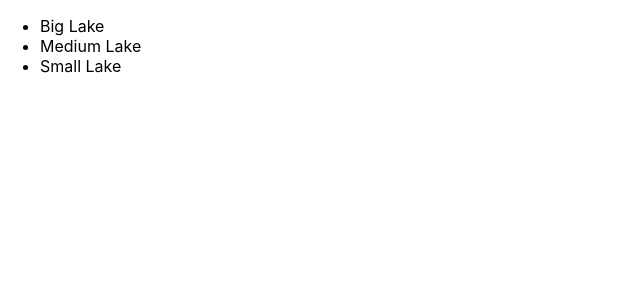
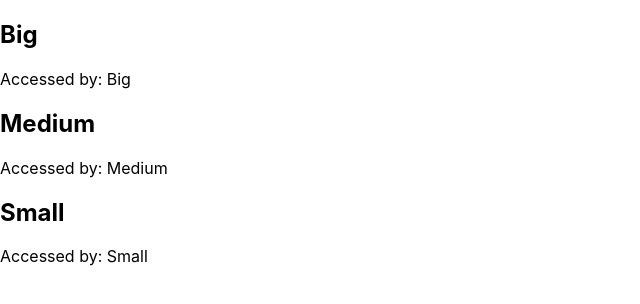
Before and after one commit to monikaite/Lake-or-Ski-Resort-Using-React, a React (Create React App) app: page / in a window 1280 px wide. Shown: the top 304 px of the page, without its empty margins (0-640 px from the left). Built offline with nearby package versions, Linux system fonts and the light colour scheme.

Commit message:
Rendering a List of Objects

```diff
--- a/src/index.js
+++ b/src/index.js
@@ -2,13 +2,20 @@ import React from 'react';
 import ReactDOM from 'react-dom';
 import './index.css';
 
-const lakeList = ["Big Lake", "Medium Lake", "Small Lake"];
+const lakeList = [
+    {id: "1", name:"Big", trailhead: "Big"},
+    {id: "2", name:"Medium", trailhead: "Medium"},
+    {id: "3", name:"Small", trailhead: "Small"}
+];
 
 function App({lakes}){
   return(
-      <ul>
-          {lakes.map(lake => <li>{lake}</li>)}
-      </ul>
+      <div>
+          {lakes.map(lake => <div>
+              <h2>{lake.name}</h2>
+              <p>Accessed by: {lake.trailhead}</p>
+          </div>)}
+      </div>
   );
 }
 
```
Also changed, not shown: 1 other file (tests, documents, lock files or other folders).
